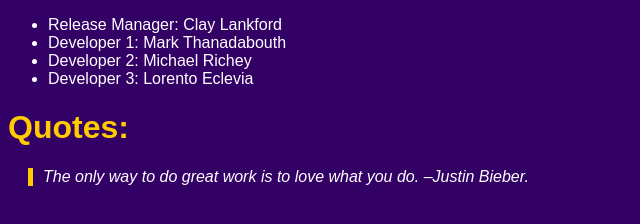
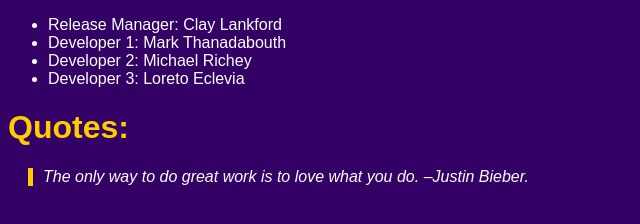
Before and after one commit to clankfordbell/GitLab, a plain HTML site: page index.html in a window 1280 px wide. Shown: the part 150-374 px from the top of the page, 0-640 px from the left. Drawn offline with Linux system fonts and the light colour scheme.

Commit message:
Update index.html
Hello awesome team! I just corrected my First Name because it was misspelled as Lorento. It supposed to be Loreto.

```diff
--- a/index.html
+++ b/index.html
@@ -14,7 +14,7 @@
         <li>Release Manager: Clay Lankford</li>
         <li>Developer 1: Mark Thanadabouth</li>
         <li>Developer 2: Michael Richey</li>
-        <li>Developer 3: Lorento Eclevia</li>
+        <li>Developer 3: Loreto Eclevia</li>
     </ul>
     <h1>Quotes:</h1>
     <blockquote>The only way to do great work is to love what you do. –Justin Bieber.</blockquote>
```
